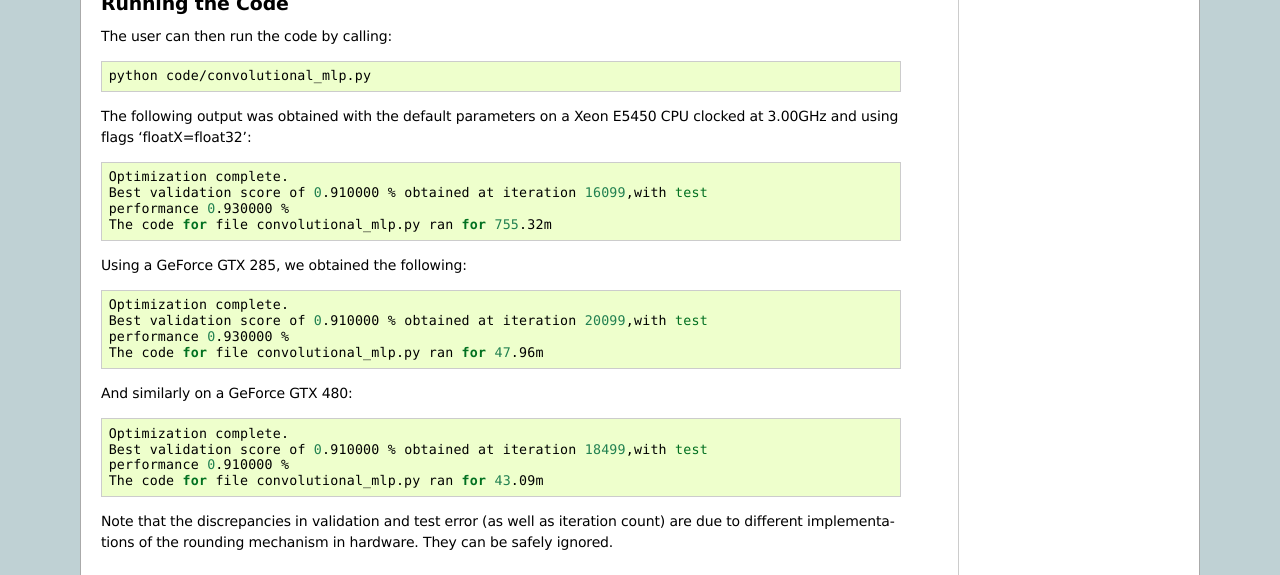
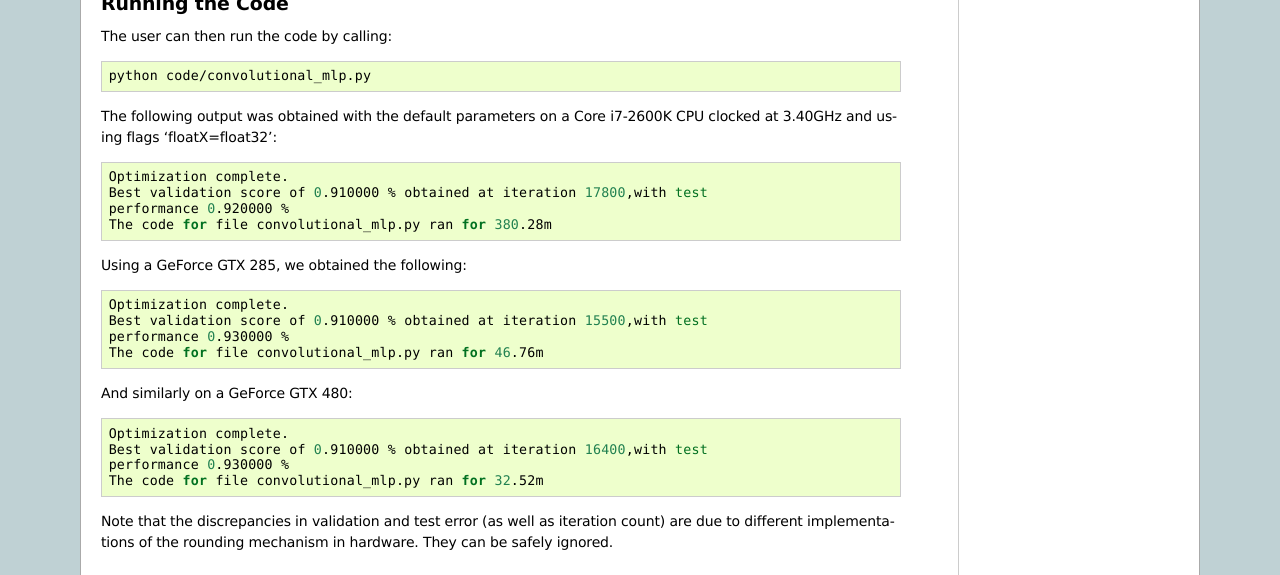
Before and after one commit to lisa-lab/DeepLearningTutorials, a Sphinx documentation site: the page built from doc/lenet.txt, in a window 1280 px wide and 900 px high, scrolled down 8007 px. Shown: the part 152-727 px from the top of the window. Built offline with Sphinx 7.4.7, drawn with Linux system fonts in a browser that asks for light colours; formulas are drawn with MathJax 3; pages that are not in the unit, such as notebooks, are missing from menus.

Commit message:
Change reported script outputs after changing scripts

```diff
--- a/doc/lenet.txt
+++ b/doc/lenet.txt
@@ -538,33 +538,33 @@ The user can then run the code by calling:
 
     python code/convolutional_mlp.py
 
-The following output was obtained with the default parameters on a Xeon E5450
-CPU clocked at 3.00GHz and using flags 'floatX=float32':
+The following output was obtained with the default parameters on a Core i7-2600K
+CPU clocked at 3.40GHz and using flags 'floatX=float32':
 
 .. code-block:: bash
 
     Optimization complete.
-    Best validation score of 0.910000 % obtained at iteration 16099,with test
-    performance 0.930000 %
-    The code for file convolutional_mlp.py ran for 755.32m
+    Best validation score of 0.910000 % obtained at iteration 17800,with test
+    performance 0.920000 %
+    The code for file convolutional_mlp.py ran for 380.28m
 
 Using a GeForce GTX 285, we obtained the following:
 
 .. code-block:: bash
 
     Optimization complete.
-    Best validation score of 0.910000 % obtained at iteration 20099,with test
+    Best validation score of 0.910000 % obtained at iteration 15500,with test
     performance 0.930000 %
-    The code for file convolutional_mlp.py ran for 47.96m
+    The code for file convolutional_mlp.py ran for 46.76m
 
 And similarly on a GeForce GTX 480:
 
 .. code-block:: bash
 
     Optimization complete.
-    Best validation score of 0.910000 % obtained at iteration 18499,with test
-    performance 0.910000 %
-    The code for file convolutional_mlp.py ran for 43.09m
+    Best validation score of 0.910000 % obtained at iteration 16400,with test
+    performance 0.930000 %
+    The code for file convolutional_mlp.py ran for 32.52m
 
 Note that the discrepancies in validation and test error (as well as iteration
 count) are due to different implementations of the rounding mechanism in
```
